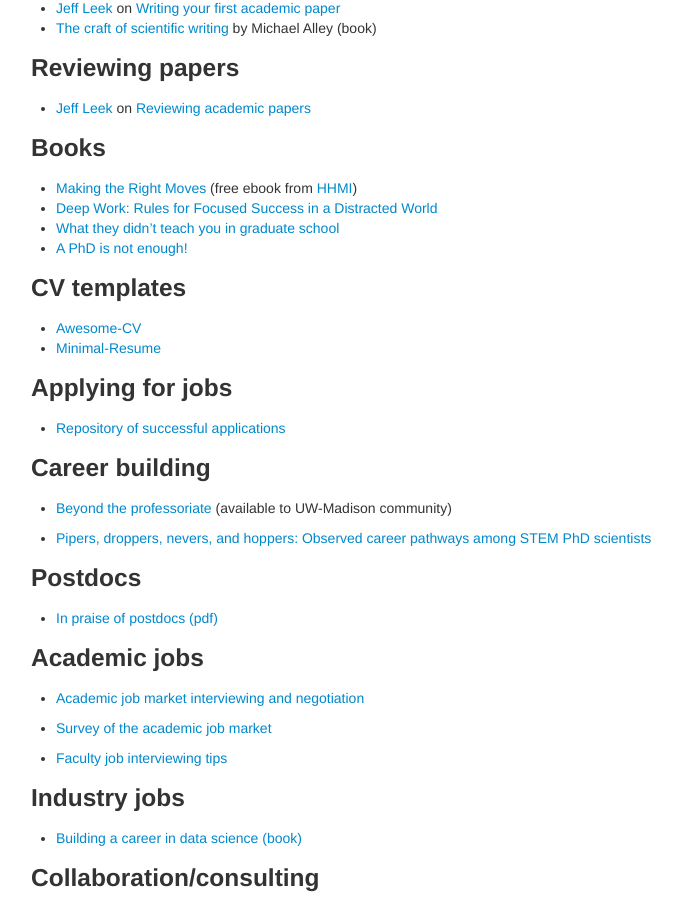
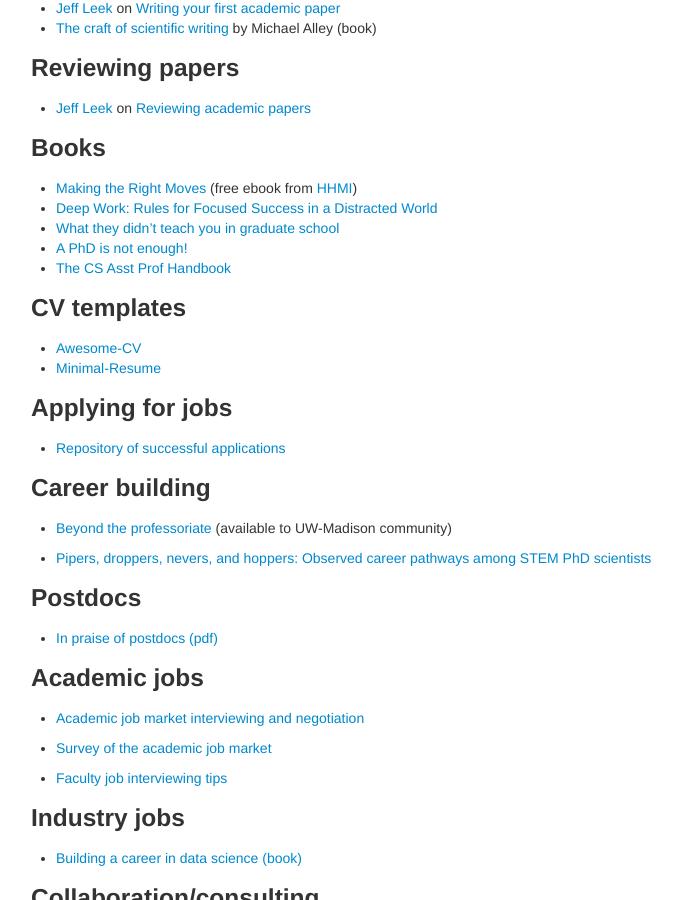
Before and after one commit to kbroman/BMI883, a Jekyll site: the page built from resources.md, in a window 1280 px wide and 900 px high, scrolled down 994 px. Shown: the whole window, without its empty margins (259-941 px from the left). Built offline with Jekyll 4.4.1, drawn with Linux system fonts in a browser that asks for light colours.

Commit message:
resources: link to the CS Asst Prof Handbook

```diff
--- a/resources.md
+++ b/resources.md
@@ -68,6 +68,7 @@ description: Resources for BMI 883, Biomedical data science professional skills
 - [What they didn't teach you in graduate
   school](https://smile.amazon.com/gp/product/1579226442?ie=UTF8&tag=7210-20)
 - [A PhD is not enough!](https://smile.amazon.com/gp/product/1598816905?ie=UTF8&tag=7210-20)
+- [The CS Asst Prof Handbook](https://vijay03.github.io/asstprofbook/chapters-list/)
 
 
 ### CV templates
```
